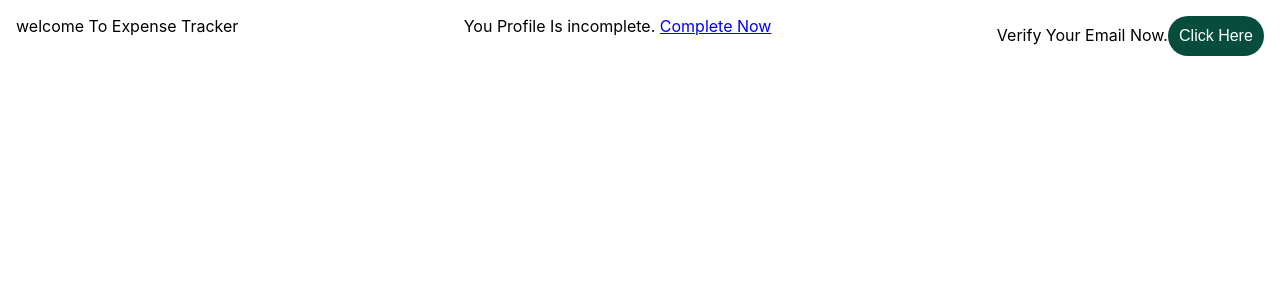
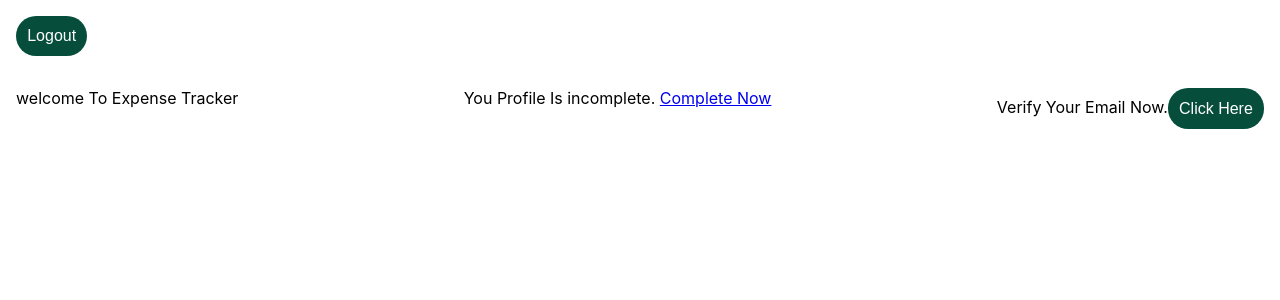
Before and after one commit to Shubh1028/expense-tracker-new, a React (Create React App) app: page /home in a window 1280 px wide. Shown: the top 300 px of the page. Built offline with nearby package versions, Linux system fonts and the light colour scheme.

Commit message:
Logout Done

```diff
--- a/src/components/pages/Home.css
+++ b/src/components/pages/Home.css
@@ -3,3 +3,8 @@
     justify-content: space-between;
     padding: 1rem;
 }
+.logout-button{
+    /* float: right; */
+    margin: 1rem;
+
+}
--- a/src/components/pages/Home.js
+++ b/src/components/pages/Home.js
@@ -1,8 +1,9 @@
 import React, {Fragment} from 'react';
-import {NavLink} from 'react-router-dom';
+import {NavLink, useHistory} from 'react-router-dom';
 
 import './Home.css'
 const Home = () => {
+    const history = useHistory();
     const verifyEmailHandler = () => {
         fetch('https://identitytoolkit.googleapis.com/v1/accounts:sendOobCode?key=AIzaSyAdJZauQNFCHPG1PLjvZcjucdQn4HiktL0', {
             method: 'POST',
@@ -23,10 +24,14 @@
                   });
             }
         })
-
+    }
+    const logoutHandler = () => {
+        localStorage.removeItem('token')
+        history.replace('/login')
     }
     return (
         <Fragment>
+            <div className='logout-button'><button onClick={logoutHandler}>Logout</button></div>
         <div className='home-container'>
             <div>welcome To Expense Tracker</div>
             <div>You Profile Is incomplete. <NavLink to='./updateProfile'>Complete Now</NavLink></div>
```
